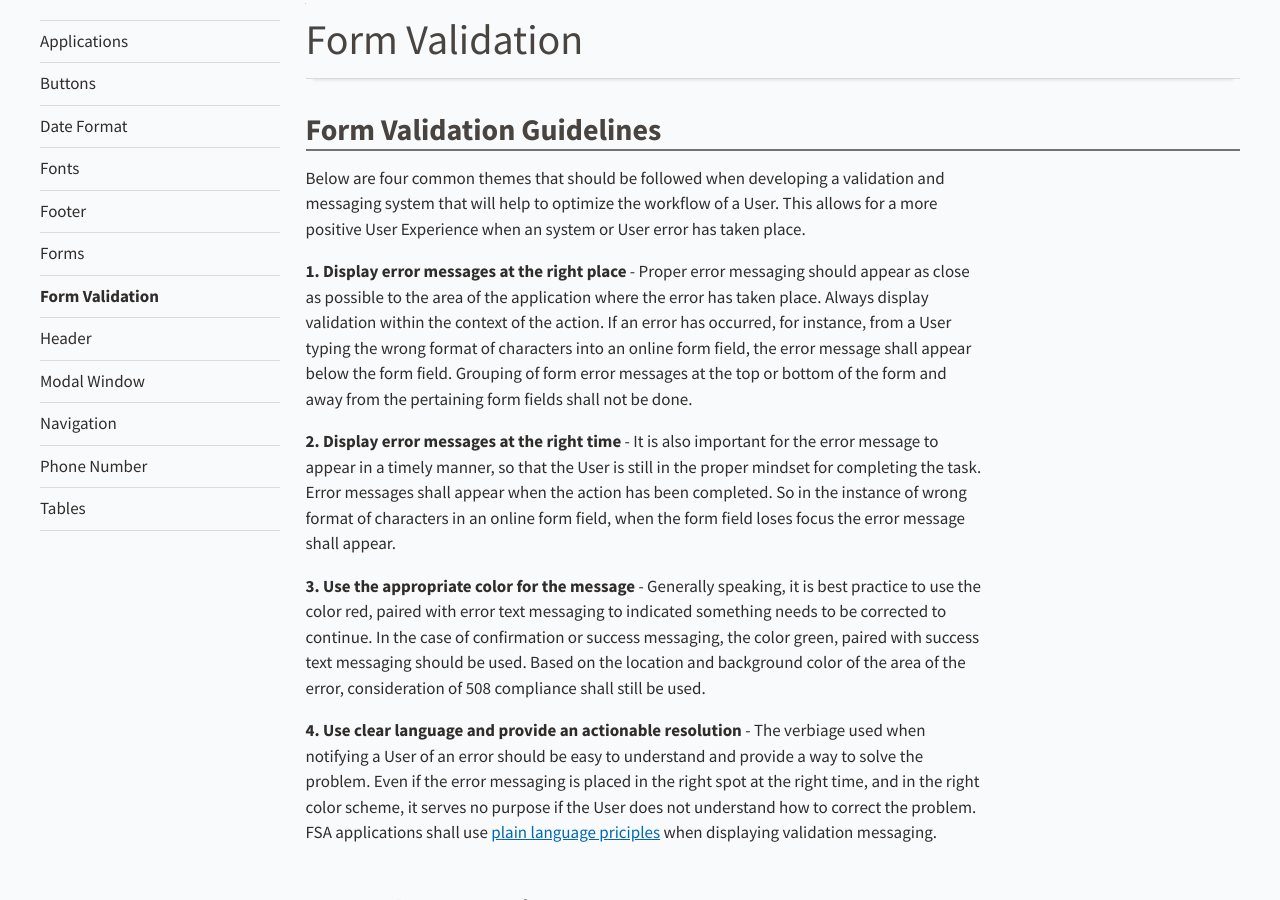
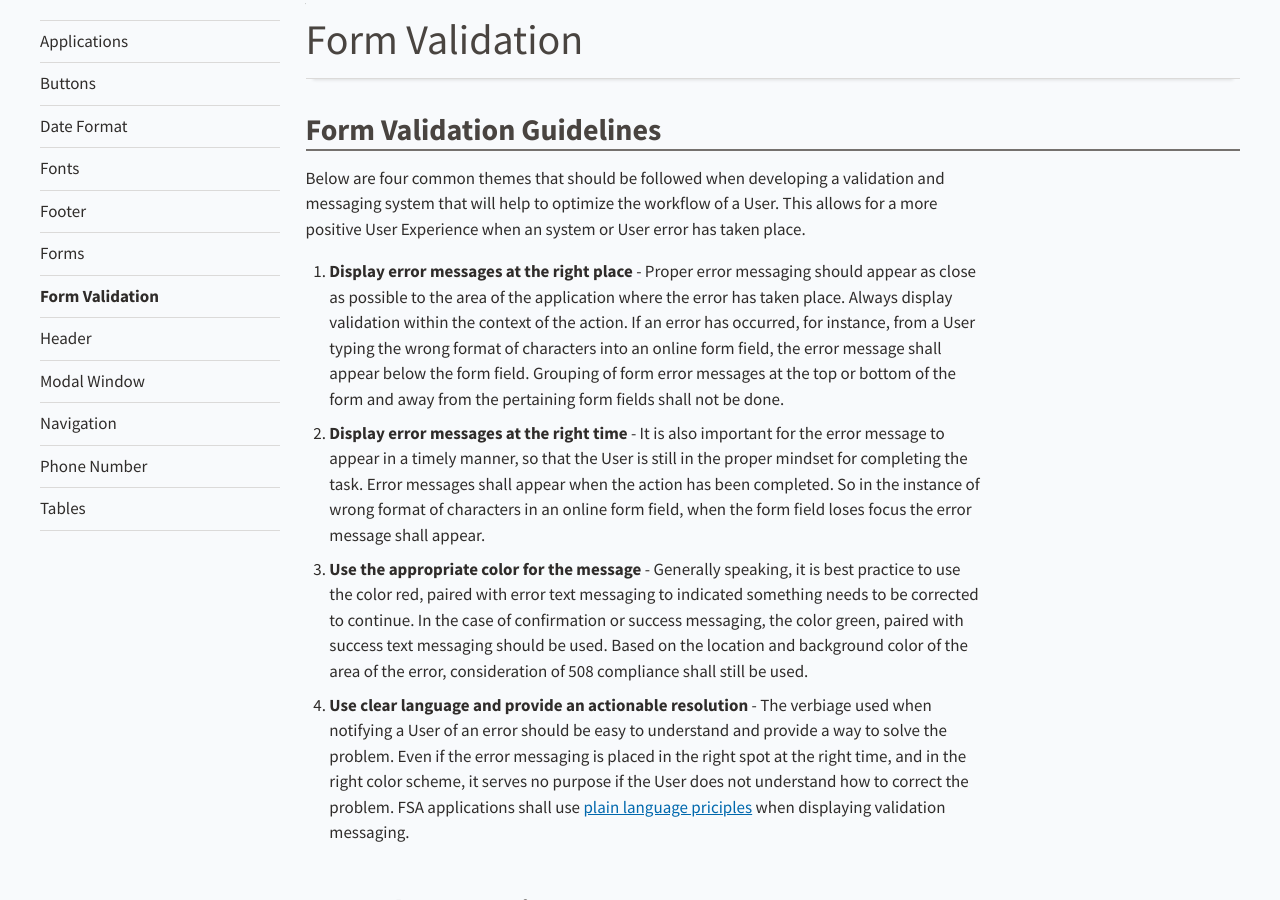
Before and after one commit to USDA-FSA/fsa-design-system, a Jekyll site: the page built from guides/applications/form-validation.md, in a window 1280 px wide and 900 px high, scrolled down 415 px. Built offline with Jekyll 4.4.1, drawn with Linux system fonts in a browser that asks for light colours.

```diff
--- a/guides/applications/form-validation.md
+++ b/guides/applications/form-validation.md
@@ -10,14 +10,10 @@
 
 Below are four common themes that should be followed when developing a validation and messaging system that will help to optimize the workflow of a User. This allows for a more positive User Experience when an system or User error has taken place.
 
-__1. Display error messages at the right place__ - Proper error messaging should appear as close as possible to the area of the application where the error has taken place. Always display validation within the context of the action. If an error has occurred, for instance, from a User typing the wrong format of characters into an online form field, the error message shall appear below the form field. Grouping of form error messages at the top or bottom of the form and away from the pertaining form fields shall not be done.
-
-__2. Display error messages at the right time__ - It is also important for the error message to appear in a timely manner, so that the User is still in the proper mindset for completing the task. Error messages shall appear when the action has been completed. So in the instance of wrong format of characters in an online form field, when the form field loses focus the error message shall appear.
-
-__3. Use the appropriate color for the message__ - Generally speaking, it is best practice to use the color red, paired with error text messaging to indicated something needs to be corrected to continue. In the case of confirmation or success messaging, the color green, paired with success text messaging should be used. Based on the location and background color of the area of the error, consideration of 508 compliance shall still be used.
-
-__4. Use clear language and provide an actionable resolution__ - The verbiage used when notifying a User of an error should be easy to understand and provide a way to solve the problem. Even if the error messaging is placed in the right spot at the right time, and in the right color scheme, it serves no purpose if the User does not understand how to correct the problem. FSA applications shall use [plain language priciples]({{ site.baseurl }}guides/content/plain-language/) when displaying validation messaging.
-
+1. __Display error messages at the right place__ - Proper error messaging should appear as close as possible to the area of the application where the error has taken place. Always display validation within the context of the action. If an error has occurred, for instance, from a User typing the wrong format of characters into an online form field, the error message shall appear below the form field. Grouping of form error messages at the top or bottom of the form and away from the pertaining form fields shall not be done.
+1. __Display error messages at the right time__ - It is also important for the error message to appear in a timely manner, so that the User is still in the proper mindset for completing the task. Error messages shall appear when the action has been completed. So in the instance of wrong format of characters in an online form field, when the form field loses focus the error message shall appear.
+1. __Use the appropriate color for the message__ - Generally speaking, it is best practice to use the color red, paired with error text messaging to indicated something needs to be corrected to continue. In the case of confirmation or success messaging, the color green, paired with success text messaging should be used. Based on the location and background color of the area of the error, consideration of 508 compliance shall still be used.
+1. __Use clear language and provide an actionable resolution__ - The verbiage used when notifying a User of an error should be easy to understand and provide a way to solve the problem. Even if the error messaging is placed in the right spot at the right time, and in the right color scheme, it serves no purpose if the User does not understand how to correct the problem. FSA applications shall use [plain language priciples]({{ site.baseurl }}guides/content/plain-language/) when displaying validation messaging.
 
 ## Example Messaging States
 
```
Also changed, not shown: guides/applications/modal.md (+0 -8 lines), img/subcategories/applications/modal-sample2.jpg (deleted), img/subcategories/applications/modal-sample2.png.
